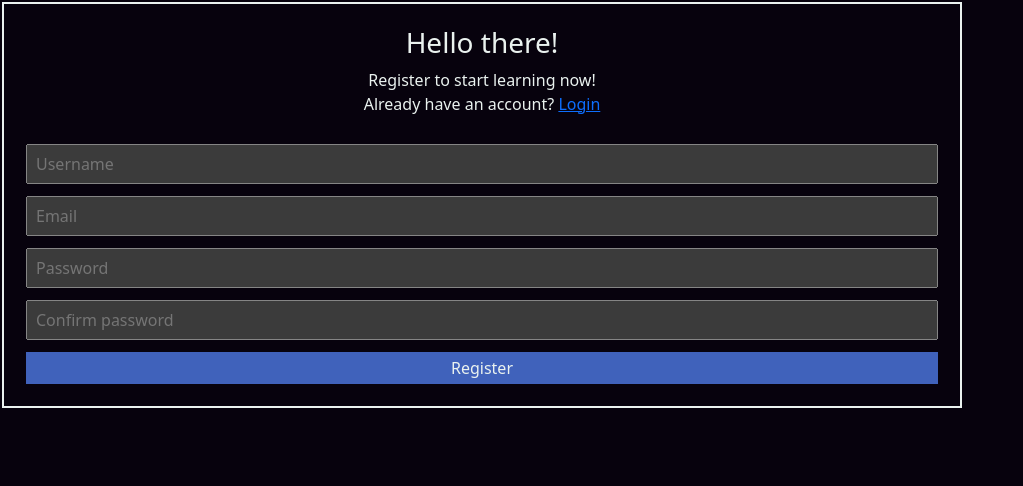
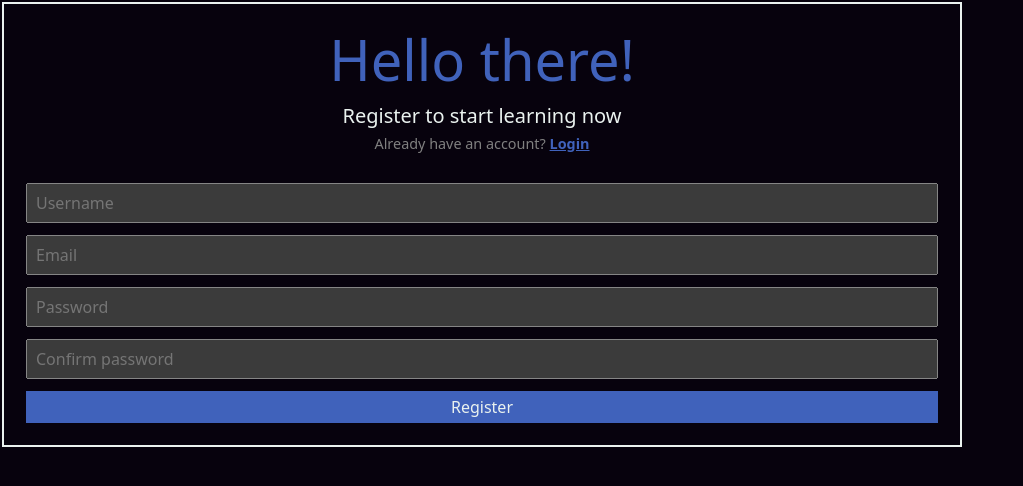
Before and after one commit to nykajak/quake, a Vue app in the folder frontend/: page /register in a window 1280 px wide. Shown: the top 486 px of the page, without its empty margins (0-1023 px from the left). Built offline with nearby package versions, Linux system fonts and the light colour scheme.

Commit message:
Added colors to text in login and register

```diff
--- a/frontend/src/assets/main.css
+++ b/frontend/src/assets/main.css
@@ -5,6 +5,7 @@
     --secondary-color: rgb(64, 98, 187);
     --tertiary-color: rgb(50, 144, 143);
     --error-color: lightcoral;
+    --contrast-color: grey;
 }
 
 html{
--- a/frontend/src/components/Login.vue
+++ b/frontend/src/components/Login.vue
@@ -27,9 +27,9 @@ const LoginStatus = ref(0);
         <div class="form-div form-info-div">
             <h3 class="text-center">Welcome back!</h3>
             <p class="text-center">
-                Login with your credentials to continue your learning journey.
+                <span class="subheading">Login to continue learning</span>
                 <br>
-                Don't have an account yet? <RouterLink to="/register"> Register </RouterLink>
+                <span class="redirect">Don't have an account yet? <RouterLink class="link" to="/register"><strong> Register </strong></RouterLink></span>
             </p>
         </div>
         <div :class="{'form-div':true, 'form-error-div':LoginStatus === 0 && LoginMsg !== '', 'form-success-div':LoginStatus === 1}">
@@ -61,6 +61,21 @@ form {
 .form-div {
     display: flex;
     margin: 0.75rem;
+}
+
+.form-div h3{
+    font-size: 3.5em;
+    color: var(--secondary-color);
+}
+
+
+.form-div .subheading{
+    font-size: 1.25em;
+}
+
+.form-div .redirect{
+    font-size: 0.9em;
+    color: var(--contrast-color);
 }
 
 .form-error-div{
@@ -107,5 +122,12 @@ form {
     border: none;
 }
 
+.link {
+    color: var(--secondary-color);
+}
+
+.link:hover {
+    color: var(--primary-color);
+}
 
 </style>
--- a/frontend/src/components/Register.vue
+++ b/frontend/src/components/Register.vue
@@ -28,9 +28,13 @@ const RegisterStatus = ref(0);
         <div class="form-div form-info-div">
             <h3 class="text-center">Hello there!</h3>
             <p class="text-center">
-                Register to start learning now!
+                <span class="subheading">
+                    Register to start learning now
+                </span>
                 <br>
-                Already have an account? <RouterLink to="/login"> Login </RouterLink>
+                <span class="redirect">
+                    Already have an account? <RouterLink class="link" to="/login"> <strong> Login </strong> </RouterLink>
+                </span>
             </p>
         </div>
 
@@ -72,6 +76,20 @@ form {
 .form-div {
     display: flex;
     margin: 0.75rem;
+}
+
+.form-div h3{
+    font-size: 3.5em;
+    color: var(--secondary-color);
+}
+
+.form-div .subheading{
+    font-size: 1.25em;
+}
+
+.form-div .redirect{
+    font-size: 0.9em;
+    color: var(--contrast-color);
 }
 
 .form-error-div{
@@ -117,4 +135,12 @@ form {
     color: var(--light-color);
     border: none;
 }
+
+.link {
+    color: var(--secondary-color);
+}
+
+.link:hover {
+    color: var(--primary-color);
+}
 </style>
```
